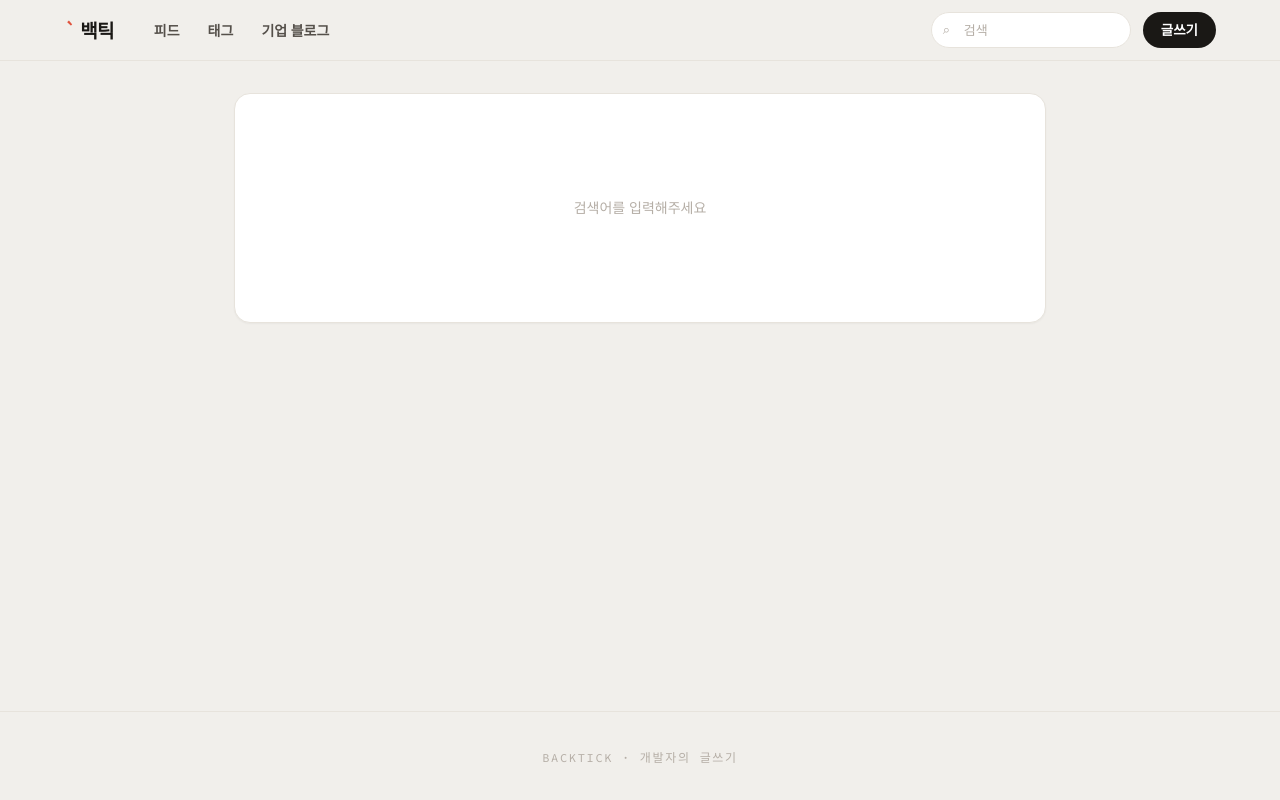
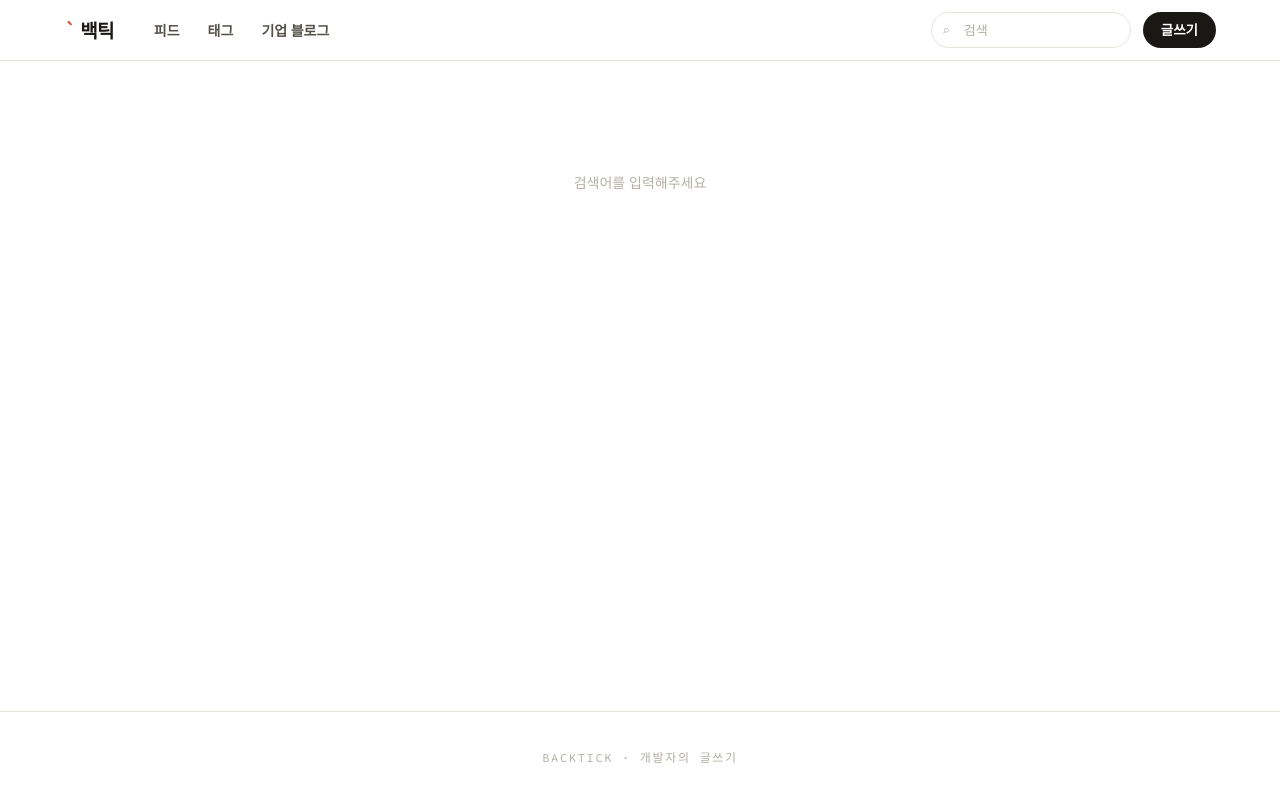
Before and after one commit to theo-ooooo/backtick, a Next.js app: page /search in a window 1280 px wide. Built offline with nearby package versions, Linux system fonts and the light colour scheme; a web font is replaced by a local one.

Commit message:
fix(design): 페이지 배경을 시안대로 화이트로 (캔버스색 오적용 수정)

```diff
--- a/src/app/globals.css
+++ b/src/app/globals.css
@@ -2,7 +2,7 @@
 
 /* Backtick design tokens — from the approved Claude Design draft */
 :root {
-  --paper: #f1efeb; /* warm page ground */
+  --paper: #f4f2ee; /* warm fill for chips/wells (page itself is white) */
   --card: #ffffff;
   --ink: #1a1815;
   --sub: #55504a;
@@ -34,7 +34,7 @@
 }
 
 body {
-  background: var(--paper);
+  background: #ffffff;
   color: var(--ink);
   font-family: "Pretendard", -apple-system, BlinkMacSystemFont,
     "Apple SD Gothic Neo", "Segoe UI", Roboto, sans-serif;
--- a/src/app/layout.tsx
+++ b/src/app/layout.tsx
@@ -25,7 +25,7 @@ export default function RootLayout({ children }: LayoutProps<"/">) {
         />
       </head>
       <body className="flex min-h-full flex-col">
-        <header className="sticky top-0 z-20 border-b border-line bg-paper/90 backdrop-blur">
+        <header className="sticky top-0 z-20 border-b border-line bg-white/90 backdrop-blur">
           <div className="mx-auto flex h-[60px] w-full max-w-[1200px] items-center gap-7 px-6">
             <Link href="/" className="flex items-baseline gap-[3px]">
               <span className="font-mono text-[22px] font-semibold leading-none text-acc">`</span>
--- a/src/app/page.tsx
+++ b/src/app/page.tsx
@@ -24,7 +24,7 @@ export default async function Home(props: PageProps<"/">) {
   return (
     <main className="mx-auto w-full max-w-[1200px] px-6 py-8">
       <div className="flex gap-8">
-        <Panel className="min-w-0 flex-1 px-7 pb-6 pt-2">
+        <section className="min-w-0 flex-1">
           <div className="flex items-center border-b border-line">
             <div className="flex">
               {TABS.map((t) => (
@@ -50,7 +50,7 @@ export default async function Home(props: PageProps<"/">) {
             ))}
             {items.length === 0 && <li className="py-24 text-center text-sm text-faint">아직 글이 없어요</li>}
           </ul>
-        </Panel>
+        </section>
 
         <aside className="hidden w-[280px] shrink-0 lg:block">
           {trending.length > 0 && (
--- a/src/app/search/page.tsx
+++ b/src/app/search/page.tsx
@@ -2,7 +2,6 @@ import type { Metadata } from "next";
 import { prisma } from "@/lib/prisma";
 import type { FeedItem } from "@/lib/feed";
 import { FeedItemRow } from "@/components/feed/FeedItemRow";
-import { Panel } from "@/components/ui/Panel";
 
 export const metadata: Metadata = { title: "검색" };
 
@@ -71,7 +70,7 @@ export default async function SearchPage(props: PageProps<"/search">) {
 
   return (
     <main className="mx-auto w-full max-w-[860px] px-6 py-8">
-      <Panel className="px-7 py-6">
+      <section>
         {q ? (
           <>
             <div className="border-b border-line pb-4 text-[15px]">
@@ -92,7 +91,7 @@ export default async function SearchPage(props: PageProps<"/search">) {
         ) : (
           <div className="py-20 text-center text-sm text-faint">검색어를 입력해주세요</div>
         )}
-      </Panel>
+      </section>
     </main>
   );
 }
--- a/src/app/sources/page.tsx
+++ b/src/app/sources/page.tsx
@@ -1,6 +1,5 @@
 import type { Metadata } from "next";
 import { prisma } from "@/lib/prisma";
-import { Panel } from "@/components/ui/Panel";
 import { logoColor } from "@/lib/colors";
 import { timeAgo, toDomain } from "@/lib/format";
 
@@ -23,7 +22,7 @@ export default async function SourcesPage() {
 
   return (
     <main className="mx-auto w-full max-w-[1200px] px-6 py-10">
-      <Panel className="p-8">
+      <section>
         <h1 className="text-[26px] font-extrabold tracking-[-0.03em]">기업 기술블로그</h1>
         <p className="mt-2 max-w-[560px] text-[14.5px] leading-relaxed text-muted">
           국내 {feeds.length}개 기업·플랫폼의 기술블로그를 RSS로 수집합니다. 원문 링크로 연결되며, 피드에는 출처
@@ -73,7 +72,7 @@ export default async function SourcesPage() {
             </p>
           </div>
         </div>
-      </Panel>
+      </section>
     </main>
   );
 }
```
